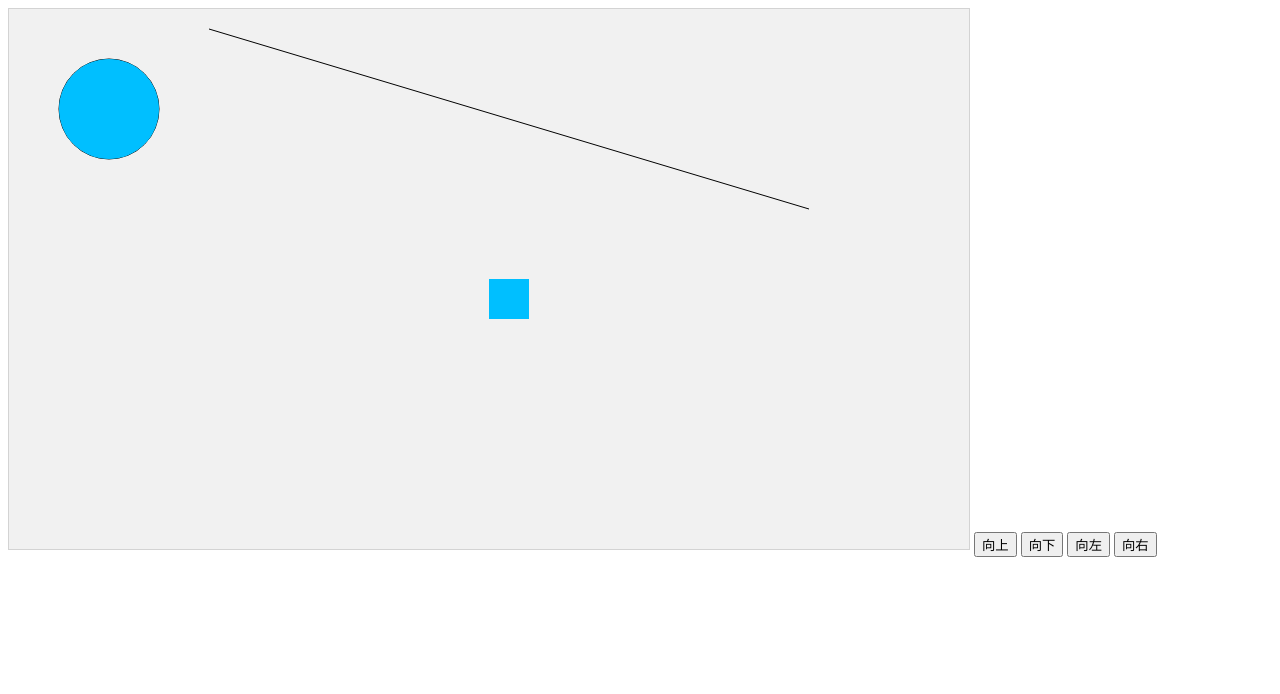
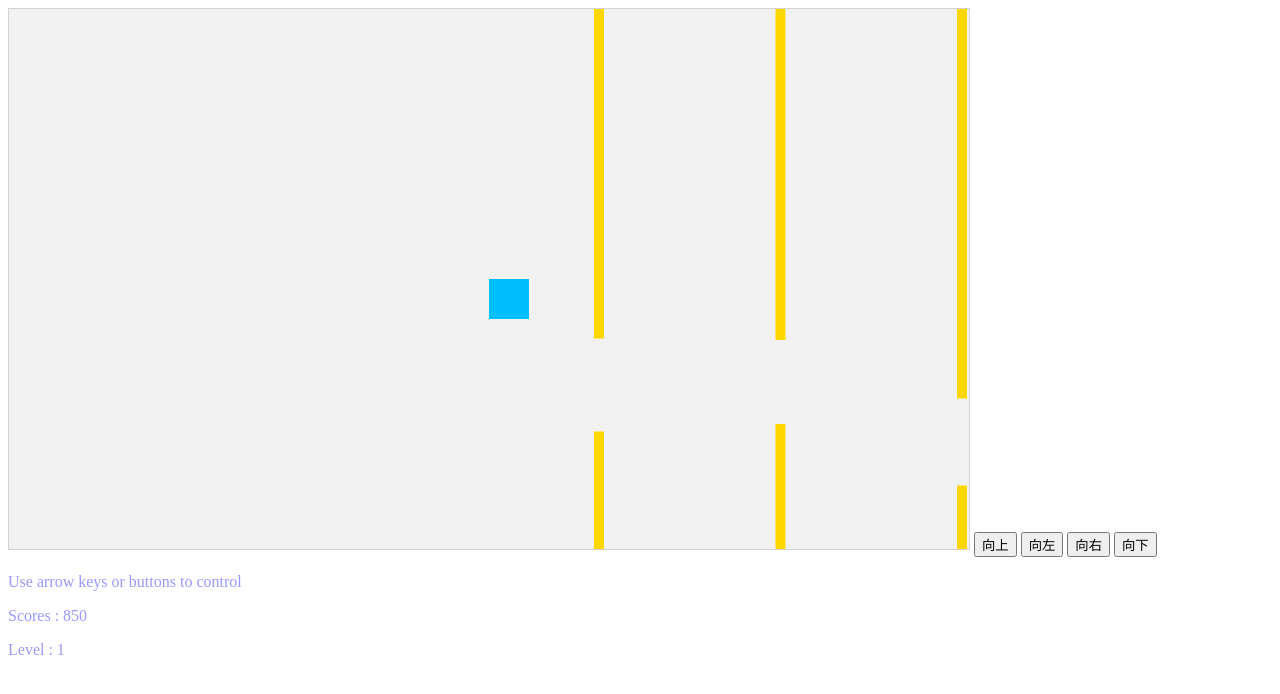
Before and after one commit to FranzLee/study-computer-graphics, a plain HTML site: page index.html in a window 1280 px wide. Drawn offline with Linux system fonts and the light colour scheme.

Commit message:
Day-2 : (1) 改寫成飛魚遊戲 (2) 加上鍵盤直接控制 (3) 加上四方向與物體慣性 (4) 完善精巧的控制機能

```diff
--- a/index.html
+++ b/index.html
@@ -7,16 +7,32 @@ canvas {
     border: 1px solid #d3d3d3;
     background-color: #f1f1f1;
 }
+.styleTopic {
+    color: rgba(153,153,255,1);
+    font-size: xx-large;
+    font-weight: bold;
+}
+
+ .styleText {
+    color: rgba(153, 153, 255, 1);
+    font-size: medium;
+}
 </style>
 </head>
 <body onload="startGame()">
 <script>
 var player;
+var scores = 0;
+var levels = 0;
 var debug = -1;
+var direction = 0;
+var obstacle = [];
+var obstacleCenter = 270;
+var obstacleGap = 80;
 
 function startGame() {
     myGameArea.start();
-    player = new conponent(100, 100, 50, 0, 2 * Math.PI, "DeepSkyBlue", 200, 20, 800, 200, 480, 270, 40, 40)
+    player = new conponent("DeepSkyBlue", 480, 270, 40, 40)
 }
 
 var myGameArea = {
@@ -27,7 +43,10 @@ var myGameArea = {
         this.canvas.height = 540;
         this.context = this.canvas.getContext("2d");
         document.body.insertBefore(this.canvas, document.body.childNodes[0]);
+        this.frame = 0
         this.interval = setInterval(updateGameArea, 20);
+        this.obstacleSpeed = 1
+        this.newObstacle = 150
 
         var self = this;
         window.addEventListener('keydown', function(e) {
@@ -37,56 +56,107 @@ var myGameArea = {
         });
         window.addEventListener('keyup', function (e) {
             self.key = false;
+            slowdown();
         });
     },
     clear : function() {
         this.context.clearRect(0, 0, this.canvas.width, this.canvas.height)
+    },
+    stop : function() {
+        clearInterval(this.interval)
     }
 }
 
-function conponent(x, y, r, sAngle, eAngle, color, x1, y1, x2, y2, x3, y3, weight, height){
+function conponent(color, x, y, weight, height, type, time){
+    this.color = color;
+    this.type = type
     this.x = x;
     this.y = y;
-    this.r = r;
-    this.sAngle = sAngle;
-    this.eAngle = eAngle;
-    this.color = color;
-    this.x1 = x1;
-    this.y1 = y1;
-    this.x2 = x2;
-    this.y2 = y2;
-    this.x3 = x3;
-    this.y3 = y3;
     this.weight = weight;
     this.height = height;
     this.speedX = 0;
     this.speedY = 0;
-    this.speedFactor = 0.5;
+    this.speedFactor = 0.2;
     this.update = function() {
-        myGameArea.context.fillStyle = color;
-        myGameArea.context.fillRect(this.x3, this.y3, this.weight, this.height)
-        myGameArea.context.beginPath();
-        myGameArea.context.arc(this.x, this.y, this.r, this.sAngle, this.eAngle);
-        myGameArea.context.moveTo(this.x1, this.y1)
-        myGameArea.context.lineTo(this.x2, this.y2)
-        myGameArea.context.stroke();
-        myGameArea.context.fill();
+        if (this.type == "text") {
+            myGameArea.context.font = this.weight + "" + this.height;
+            myGameArea.context.fillStyle = this.color;
+            myGameArea.context.fillText(this.text, this.x, this.y);
+        }
+        myGameArea.context.fillStyle = this.color;
+        myGameArea.context.fillRect(this.x, this.y, this.weight, this.height);
     }
-    this.moving = function() {
-        player.x3 = player.x3 + player.speedX
-        player.y3 = player.y3 + player.speedY
+    this.updatelocation = function() {
+        player.x = player.x + player.speedX;
+        player.y = player.y + player.speedY;
+    }
+    this.detectObjectCollision = function(things) {
+        var objectTop = this.y
+        var objectLeft = this.x
+        var objectRight = this.x + this.weight
+        var objectBottom = this.y + this.height
+        var thingsTop = things.y
+        var thingsLeft = things.x
+        var thingsRight = things.x + things.weight
+        var thingsBottom = things.y + things.height
+        var result = true
+        if ((thingsTop > objectBottom) || (thingsBottom < objectTop) || (thingsLeft > objectRight) || (thingsRight < objectLeft)) {
+            result = false
+        }
+        return result
     }
 }
 
 function updateGameArea() {
-    if (myGameArea.key && myGameArea.key == 'ArrowLeft') { moveLeft(); }
-    if (myGameArea.key && myGameArea.key == 'ArrowRight') { moveRight(); }
-    if (myGameArea.key && myGameArea.key == 'ArrowDown') { moveDown(); }
-    if (myGameArea.key && myGameArea.key == 'ArrowUp') { moveUp(); }
+    if (myGameArea.key && myGameArea.key == 'ArrowLeft') { leftholding(); }
+    if (myGameArea.key && myGameArea.key == 'ArrowRight') { rightholding(); }
+    if (myGameArea.key && myGameArea.key == 'ArrowDown') { downholding(); }
+    if (myGameArea.key && myGameArea.key == 'ArrowUp') { upholding(); }
 
+    for (i = 0; i < obstacle.length; i += 1) {
+        if (player.detectObjectCollision(obstacle[i])) {
+            myGameArea.stop();
+            return;
+        }
+    };
     myGameArea.clear();
+    if (myGameArea.frame == 0 || everyFrame(myGameArea.newObstacle)) {
+        var x = myGameArea.canvas.width;
+        var y;
+        console.log('center:', obstacleCenter);
+        console.log('gap:', obstacleGap);
+        obstacleCenter = obstacleCenter + getRandom(300) - 150;
+        if (obstacleCenter > 460) {
+            obstacleCenter = 500;
+        }
+        else if (obstacleCenter < 80) {
+            obstacleCenter = 40;
+        }
+        obstacleGap = getRandom(20) + 80;
+        y = obstacleCenter + (obstacleGap / 2);
+        obstacle.push(new conponent("Gold", x, y, 10, 515));
+        y = obstacleCenter - (obstacleGap / 2) - 515;
+        obstacle.push(new conponent("Gold", x, y, 10, 515));
+        console.log('center2:', obstacleCenter);
+        console.log('gap2:', obstacleGap);
+    }
+    if (everyFrame(500)) {
+        myGameArea.obstacleSpeed = myGameArea.obstacleSpeed * 1.5;
+        myGameArea.newObstacle = Math.round(myGameArea.newObstacle * 0.8 + 1);
+        levels += 1
+    }
+    for (i = 0; i < obstacle.length; ++i) {
+        obstacle[i].x -= myGameArea.obstacleSpeed;
+        obstacle[i].update();
+    }
+    myGameArea.frame += 1;
+    moving();
+    player.updatelocation();
     player.update();
-    player.moving();
+    scores += 1;
+    scores += player.x * 0.005;
+    document.getElementById("scores").innerHTML = 'Scores : ' + Math.round(scores);
+    document.getElementById("levels").innerHTML = 'Level : ' + levels
 }
 
 function moveUp() {
@@ -105,17 +175,114 @@ function moveRight() {
     player.speedX = player.speedX + player.speedFactor;
 }
 
-function stopMove() {
-    player.speedX = 0
-    player.speedY = 0
+
+function upholding(){
+    direction = 'up';
+}
+
+function leftholding(){
+    direction = 'left';
+}
+
+function rightholding(){
+    direction = 'right';
+}
+
+function downholding(){
+    direction = 'down';
+}
+
+function slowdown() {
+    if (!(player.speedX == 0)) {
+        direction = 'Xslowdown';
+    }
+    else if (!(player.speedY == 0)) {
+        direction = 'Yslowdown';
+    }
+}
+
+function Xslowfun () {
+        if (player.speedX > player.speedFactor && player.speedX > 0) {
+            player.speedX = player.speedX - player.speedFactor
+        }
+        else if (player.speedX <= player.speedFactor && player.speedX > 0) {
+            player.speedX = 0
+        }
+        else if (player.speedX < player.speedFactor && player.speedX < 0) {
+            player.speedX = player.speedX + player.speedFactor
+        }
+        else if ((player.speedX + player.speedFactor) >= 0 && player.speedX < 0) {
+            player.speedX = 0
+        };
+    }
+    function Yslowfun () {
+        if (player.speedY > player.speedFactor && player.speedY > 0) {
+            player.speedY = player.speedY - player.speedFactor
+        }
+        else if (player.speedY <= player.speedFactor && player.speedY > 0) {
+            player.speedY = 0
+        }
+        else if (player.speedY < player.speedFactor && player.speedY < 0) {
+            player.speedY = player.speedY + player.speedFactor
+        }
+        else if ((player.speedY + player.speedFactor) >= 0 && player.speedY < 0) {
+            player.speedY = 0
+        }
+    }
+
+function moving (){
+    if (direction == 'up') {
+        moveUp();
+    }
+    else if (direction == 'left') {
+        moveLeft();
+    }
+    else if (direction == 'right') {
+        moveRight();
+    }
+    else if (direction == 'down') {
+        moveDown();
+    }
+    checkX();
+    checkY();
+
+    console.log(direction);
+}
+
+function checkX () {
+    if (!(player.speedX == 0) && !(direction == 'left') && !(direction == 'right')) {
+        Xslowfun();
+    }
+}
+
+function checkY () {
+    if (!(player.speedY == 0) && !(direction == 'up') && !(direction == 'down')) {
+        Yslowfun();
+    }
+}
+
+function everyFrame (n) {
+    if (myGameArea.frame % n == 0){
+        return true
+    }
+    else {
+        return false
+    }
+}
+
+function getRandom (x) {
+    return Math.floor(Math.random() * x) + 1;
 }
 
 </script>
 
-<button onclick="moveUp()">向上</button>
-<button onclick="moveDown()">向下</button>
-<button onclick="moveLeft()">向左</button>
-<button onclick="moveRight()">向右</button>
+<button onmousedown="upholding()" onmouseup="slowdown()" onmouseout="slowdown()">向上</button>
+<button onmousedown="leftholding()" onmouseup="slowdown()" onmouseout="slowdown()">向左</button>
+<button onmousedown="rightholding()" onmouseup="slowdown()" onmouseout="slowdown()">向右</button>
+<button onmousedown="downholding()" onmouseup="slowdown()" onmouseout="slowdown()">向下</button>
+<p class="styleText" id="leader">Use arrow keys or buttons to control</p>
+<p class="styleText" id="scores"></p>
+<p class="styleText" id="levels"></p>
 
 </body>
 </html>
```
